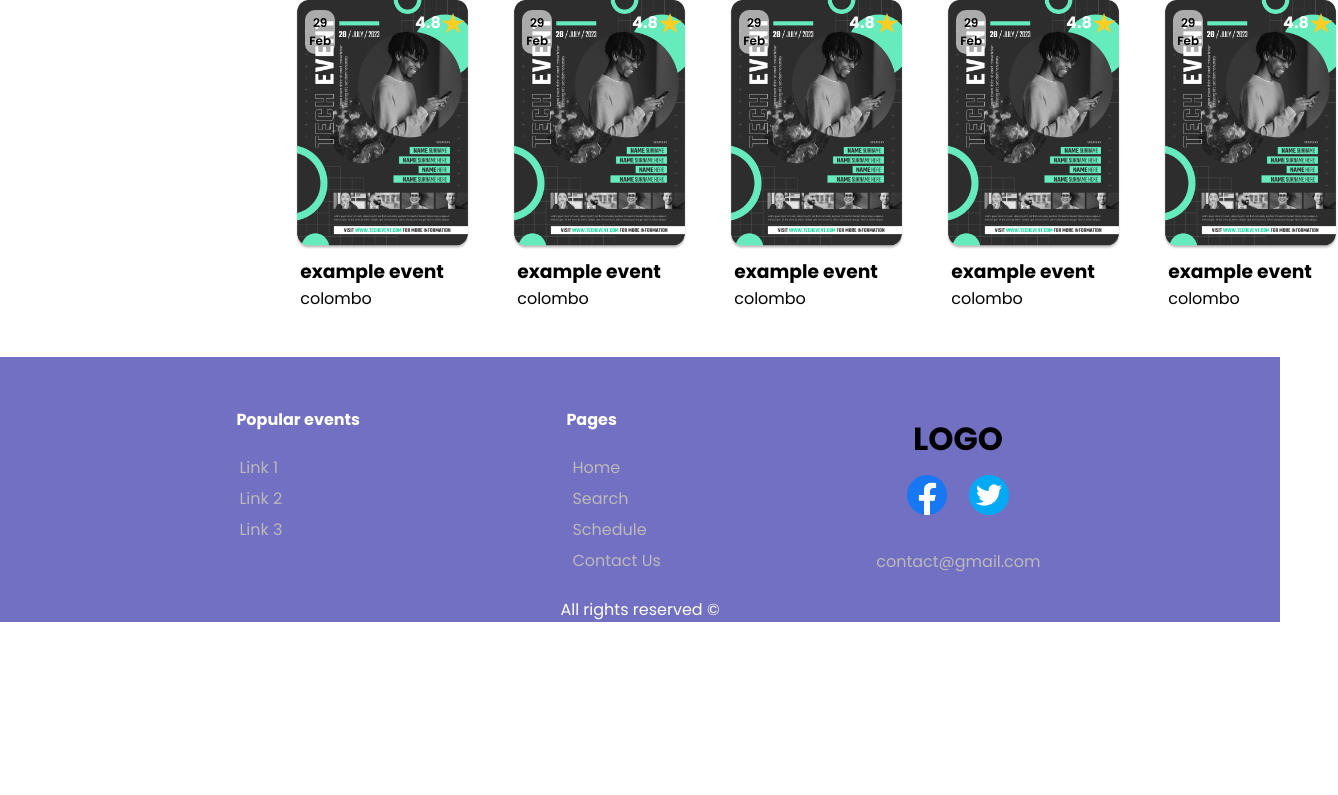
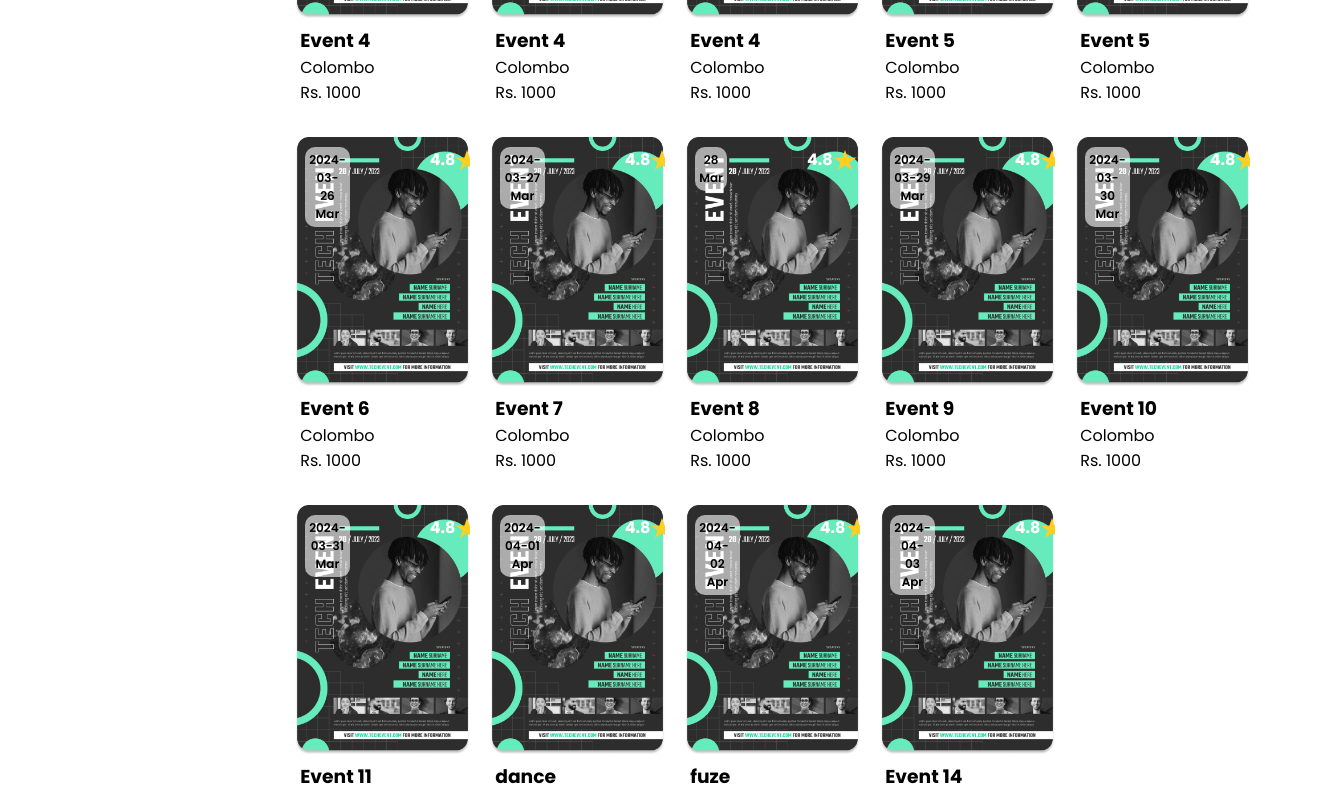
Before and after one commit to Lovindu/Event-management-application, a React (Vite) app: page /search in a window 1280 px wide. Shown: the part 820-1615 px from the top of the page, 1338 px wide, since content can reach past the window. Before the commit the page ends 1442 px from the top, so only its background shows below. Built offline with nearby package versions, Linux system fonts and the light colour scheme.

Commit message:
search function updated in search page.

```diff
--- a/src/components/EventCard.jsx
+++ b/src/components/EventCard.jsx
@@ -4,7 +4,7 @@ import img from '../assets/cover.png';
 import star from '../assets/Star.png';
 import PropTypes from 'prop-types';
 
-const EventCard = ({date, month, rating, image, title, location, mainDateDisplay,mainDetailsPadding}) => {
+const EventCard = ({date, month, rating, image, title, location,price, mainDateDisplay,mainDetailsPadding}) => {
   return (
 
 
@@ -28,6 +28,7 @@ const EventCard = ({date, month, rating, image, title, location, mainDateDisplay
 
         <h3>{title}</h3>
         <p>{location}</p>
+        <p>{price}</p>
     </div>
 
   )
--- a/src/pages/Schedule.jsx
+++ b/src/pages/Schedule.jsx
@@ -253,7 +253,7 @@ const Schedule = () => {
     <div>
       <Nav />
       <div className="content">
-        <div className='Schedule--cards-row'>
+        <div className='home--cards-row'>
           <h1>Today</h1>
           <div className='home--cards'>
             {today.map((item, index) => (
--- a/src/pages/Search.css
+++ b/src/pages/Search.css
@@ -2,12 +2,49 @@
 .container{
   display: flex;
   margin-top: 4rem;
+  width: 100%;
 
 
 }
+/*search bar---------------*/
+.navbar-search {
+    position: relative;
+    top: 4.3em;
+    align-items: center;
+    flex-wrap: nowrap;
+    border: 1px solid var(--dark-grey);
+    border-radius: 10px;
+    padding: 5px;
+    margin-left: 37%;
+    width: 32em;
+    margin-top: 1rem;
+}
 
-.home-cards-right{
+
+
+.navbar-search input {
+    border: none;
+    outline: none;
+    width: 28em;
+    padding-left: 10px;
+    color: var(--dark-grey);
+}
+
+.nav-search-icon {
+    height: 20px;
+}
+
+.nav-search-clear {
+    height: 15px;
+    cursor: pointer;
+}
+/*search bar end---------------*/
+
+.search-cards-right{
     margin-left: 1rem;
+    display: flex;
+    flex-wrap: wrap;
+
 }
 .filters-left {
     flex: 0 0 19%;
@@ -65,21 +102,25 @@ input[type='radio'] {
 }
 
 
-.home--cards-row {
+.search--cards-row {
     margin-left: 10px;
-}
-
-.home--cards {
-    display: flex;
-    align-items: center;
-    flex-wrap: nowrap;
-    gap: 2rem;
-    overflow-x: auto;
-    -ms-overflow-style: none;  /* IE and Edge */
-    scrollbar-width: none; /* firefox */
     margin-bottom: 1rem
 }
 
-.home--cards::-webkit-scrollbar {
+.search--cards {
+    display: flex;
+    align-items: center;
+    gap: 2rem;
+    overflow-x: auto;
+    -ms-overflow-style: none; /* IE and Edge */
+    scrollbar-width: none; /* firefox */
+    margin-bottom: 1rem;
+
+}
+
+.search-cards-right{
+    width: 100%;
+}
+.search--cards::-webkit-scrollbar {
     display: none;
 }
--- a/src/pages/Search.jsx
+++ b/src/pages/Search.jsx
@@ -1,136 +1,100 @@
-import React from 'react'
-import { useState } from 'react';
+import React, { useState } from 'react';
 import './Search.css';
-import Nav from '../components/Nav'
+import Nav from '../components/Nav';
 import EventCard from '../components/EventCard.jsx';
 import Footer from '../components/Footer.jsx';
+import data from './data.js';
+import searchIcon from '../assets/search.png';
+import searchClear from '../assets/searchClear.png';
 
 const Search = () => {
-  const [cardData, setCardData] = useState([{
-    date: "29",
-    month: "Feb",
-    rating: "4.8",
-    img: "../assets/cover.png",
-    Title: "example event",
-    location: "colombo",
-    category: "musical"
-  },
-  {
-    date: "29",
-    month: "Feb",
-    rating: "4.8",
-    img: "../assets/cover.png",
-    Title: "example event",
-    location: "colombo",
-    category: "musical"
-  },
-  {
-    date: "29",
-    month: "Feb",
-    rating: "4.8",
-    img: "../assets/cover.png",
-    Title: "example event",
-    location: "colombo",
-    category: "musical"
-  },
-  {
-    date: "29",
-    month: "Feb",
-    rating: "4.8",
-    img: "../assets/cover.png",
-    Title: "example event",
-    location: "colombo",
-    category: "musical"
-  },
-  {
-    date: "29",
-    month: "Feb",
-    rating: "4.8",
-    img: "../assets/cover.png",
-    Title: "example event",
-    location: "colombo",
-    category: "musical"
-  },]);
+  const [search, setSearch] = useState('');
+  const [cardData, setCardData] = useState(data);
+
+
+  const searchText = (event) => {
+    setSearch(event.target.value);
+  };
+
+  const clearSearch = () => {
+    setSearch('');
+    setCardData(data); // Reset cardData to original data
+  };
+
+  const filteredData = cardData.filter((item) =>
+    Object.values(item).some((value) =>
+      value.toString().toLowerCase().includes(search.toLowerCase())
+    )
+  );
+
   return (
     <div>
       <div>
+
+        <div className='navbar-search'>
+
+          <img src={searchIcon} alt='searchicon' className='nav-search-icon' />
+          <input
+            type='text'
+            name='search'
+            placeholder='Search'
+            onChange={searchText}
+            value={search}
+          />
+          {search ? (
+            <img
+              src={searchClear}
+              alt='clear btn'
+              className='nav-search-clear'
+              onClick={clearSearch}
+            />
+          ) : (
+            <></>
+          )}
+        </div>
+
         <Nav />
-
-        <div className="container">
+        <div className='container'>
           <div className="filters-left">
             <div className="date-filter">
               <h2>Date</h2>
-
-              <label><input type='radio' name='date' />Today </label>
-              <label><input type='radio' name='date' />Tomorrow </label>
-              <label><input type='radio' name='date' />This week </label>
-              <label><input type='radio' name='date' />This month </label>
-
-
+              <label><input type='radio' name='date' />Today</label>
+              <label><input type='radio' name='date' />Tomorrow</label>
+              <label><input type='radio' name='date' />This week</label>
+              <label><input type='radio' name='date' />This month</label>
             </div>
             <div className="price-filter">
               <h2>Price Range</h2>
-
               <label><input type='radio' name='price' />Rs.0 - Rs.1000</label>
               <label><input type='radio' name='price' />Rs.1000 - Rs.5000</label>
               <label><input type='radio' name='price' />Above 5000</label>
+            </div>
+            <button >Clear filters</button>
+          </div>
+          <div className="search-cards-right">
 
-            </div>
-            <button>Clear filters</button>
-          </div>
-          <div className="home-cards-right">
-            <div className='home--cards-row'>
-
-              <div className='home--cards'>
-                {cardData.map((item, index) => <EventCard
-                  key={index}
+            {filteredData.map((item, index) => (
+              <div className='search--cards-row' key={index}>
+                <div className='search--cards'>
+                  <EventCard
                     date={item.date}
                     month={item.month}
                     rating={item.rating}
                     image={item.img}
                     title={item.Title}
                     location={item.location}
-                />)}
+                    price={item.price}
+                  />
                 </div>
               </div>
-
-
-            <div className='home--cards-row'>
-
-              <div className='home--cards'>
-                {cardData.map((item, index) => <EventCard
-                  key={index}
-                  date={item.date}
-                  month={item.month}
-                  rating={item.rating}
-                  image={item.img}
-                  title={item.Title}
-                  location={item.location}
-                />)}
-              </div>
-            </div>
-
-            <div className='home--cards-row'>
-
-
-              <div className='home--cards'>
-                {cardData.map((item, index) => <EventCard
-                  key={index}
-                  date={item.date}
-                  month={item.month}
-                  rating={item.rating}
-                  image={item.img}
-                  title={item.Title}
-                  location={item.location}
-                />)}
-              </div>
-            </div>
+            ))}
           </div>
         </div>
         <Footer />
+
       </div>
     </div>
-  )
-}
+  );
+};
 
-export default Search
+export default Search;
--- /dev/null
+++ b/src/pages/data.js
@@ -0,0 +1,195 @@
+const data=[
+    {
+        date: "23",
+        month: "Mar",
+        rating: "4.8",
+        img: "../assets/cover.png",
+        Title: "Event 3",
+        location: "Colombo",
+        category: "Musical",
+        price:"Rs. 1000"
+      },
+      {
+        date: "23",
+        month: "Mar",
+        rating: "4.8",
+        img: "../assets/cover.png",
+        Title: "Event 3",
+        location: "Colombo",
+        category: "Musical"
+        ,
+        price:"Rs. 1000"
+      },
+      {
+        date: "2024-03-23",
+        month: "Mar",
+        rating: "4.8",
+        img: "../assets/cover.png",
+        Title: "Event 3",
+        location: "Colombo",
+        category: "Musical",
+        price:"Rs. 1000"
+      },
+      {
+        date: "2024-03-23",
+        month: "Mar",
+        rating: "4.8",
+        img: "../assets/cover.png",
+        Title: "Event 3",
+        location: "Colombo",
+        category: "Musical",
+        price:"Rs. 1000"
+      },
+      {
+        date: "2024-03-23",
+        month: "Mar",
+        rating: "4.8",
+        img: "../assets/cover.png",
+        Title: "Event 3",
+        location: "Colombo",
+        category: "Musical",
+        price:"Rs. 1000"
+      },
+      {
+        date: "2024-03-24",
+        month: "Mar",
+        rating: "4.8",
+        img: "../assets/cover.png",
+        Title: "Event 4",
+        location: "Colombo",
+        category: "Musical",
+        price:"Rs. 1000"
+      },
+      {
+        date: "2024-03-24",
+        month: "Mar",
+        rating: "4.8",
+        img: "../assets/cover.png",
+        Title: "Event 4",
+        location: "Colombo",
+        category: "Musical",
+        price:"Rs. 1000"
+      },
+      {
+        date: "2024-03-24",
+        month: "Mar",
+        rating: "4.8",
+        img: "../assets/cover.png",
+        Title: "Event 4",
+        location: "Colombo",
+        category: "Musical",
+        price:"Rs. 1000"
+      },
+      {
+        date: "2024-03-25",
+        month: "Mar",
+        rating: "4.8",
+        img: "../assets/cover.png",
+        Title: "Event 5",
+        location: "Colombo",
+        category: "Musical",
+        price:"Rs. 1000"
+      },
+      {
+        date: "2024-03-25",
+        month: "Mar",
+        rating: "4.8",
+        img: "../assets/cover.png",
+        Title: "Event 5",
+        location: "Colombo",
+        category: "Musical",
+        price:"Rs. 1000"
+      },
+      {
+        date: "2024-03-26",
+        month: "Mar",
+        rating: "4.8",
+        img: "../assets/cover.png",
+        Title: "Event 6",
+        location: "Colombo",
+        category: "Musical",
+        price:"Rs. 1000"
+      },
+      {
+        date: "2024-03-27",
+        month: "Mar",
+        rating: "4.8",
+        img: "../assets/cover.png",
+        Title: "Event 7",
+        location: "Colombo",
+        category: "Musical",
+        price:"Rs. 1000"
+      },
+      {
+        date: "28",
+        month: "Mar",
+        rating: "4.8",
+        img: "../assets/cover.png",
+        Title: "Event 8",
+        location: "Colombo",
+        category: "Musical",
+        price:"Rs. 1000"
+      },
+      {
+        date: "2024-03-29",
+        month: "Mar",
+        rating: "4.8",
+        img: "../assets/cover.png",
+        Title: "Event 9",
+        location: "Colombo",
+        category: "Musical",
+        price:"Rs. 1000"
+      },
+      {
+        date: "2024-03-30",
+        month: "Mar",
+        rating: "4.8",
+        img: "../assets/cover.png",
+        Title: "Event 10",
+        location: "Colombo",
+        category: "Musical",
+        price:"Rs. 1000"
+      },
+      {
+        date: "2024-03-31",
+        month: "Mar",
+        rating: "4.8",
+        img: "../assets/cover.png",
+        Title: "Event 11",
+        location: "Colombo",
+        category: "Musical",
+        price:"Rs. 1000"
+      },
+      {
+        date: "2024-04-01",
+        month: "Apr",
+        rating: "4.8",
+        img: "../assets/cover.png",
+        Title: "dance",
+        location: "Colombo",
+        category: "Musical",
+        price:"Rs. 1000"
+      },
+      {
+        date: "2024-04-02",
+        month: "Apr",
+        rating: "4.8",
+        img: "../assets/cover.png",
+        Title: "fuze",
+        location: "Colombo",
+        category: "Musical",
+        price:"Rs. 1000"
+      },
+      {
+        date: "2024-04-03",
+        month: "Apr",
+        rating: "4.8",
+        img: "../assets/cover.png",
+        Title: "Event 14",
+        location: "Colombo",
+        category: "Musical",
+        price:"Rs. 1000"
+      }
+    ]
+
+export default data
```
Also changed, not shown: src/components/Nav.css (+1 -25 lines), src/components/Nav.jsx (+4 -19 lines). Lines whose indentation alone changed are shown as unchanged.
